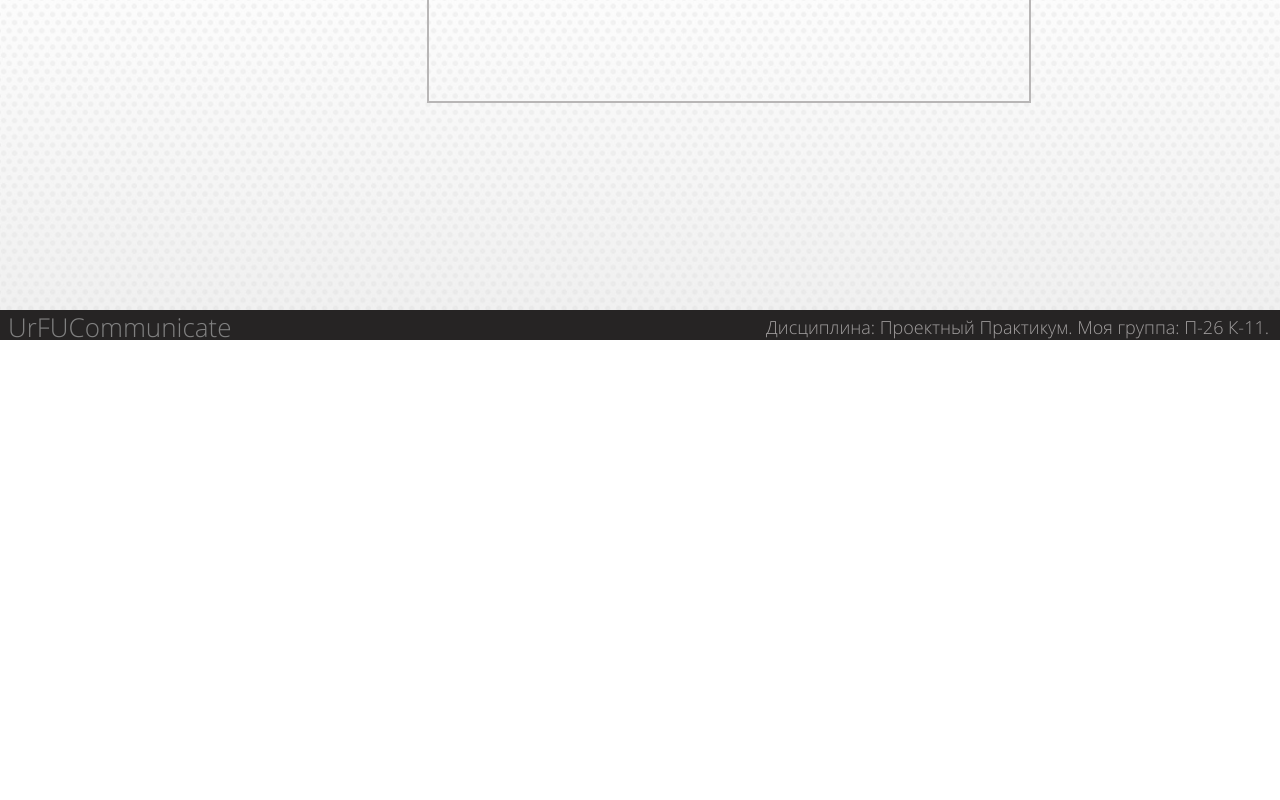
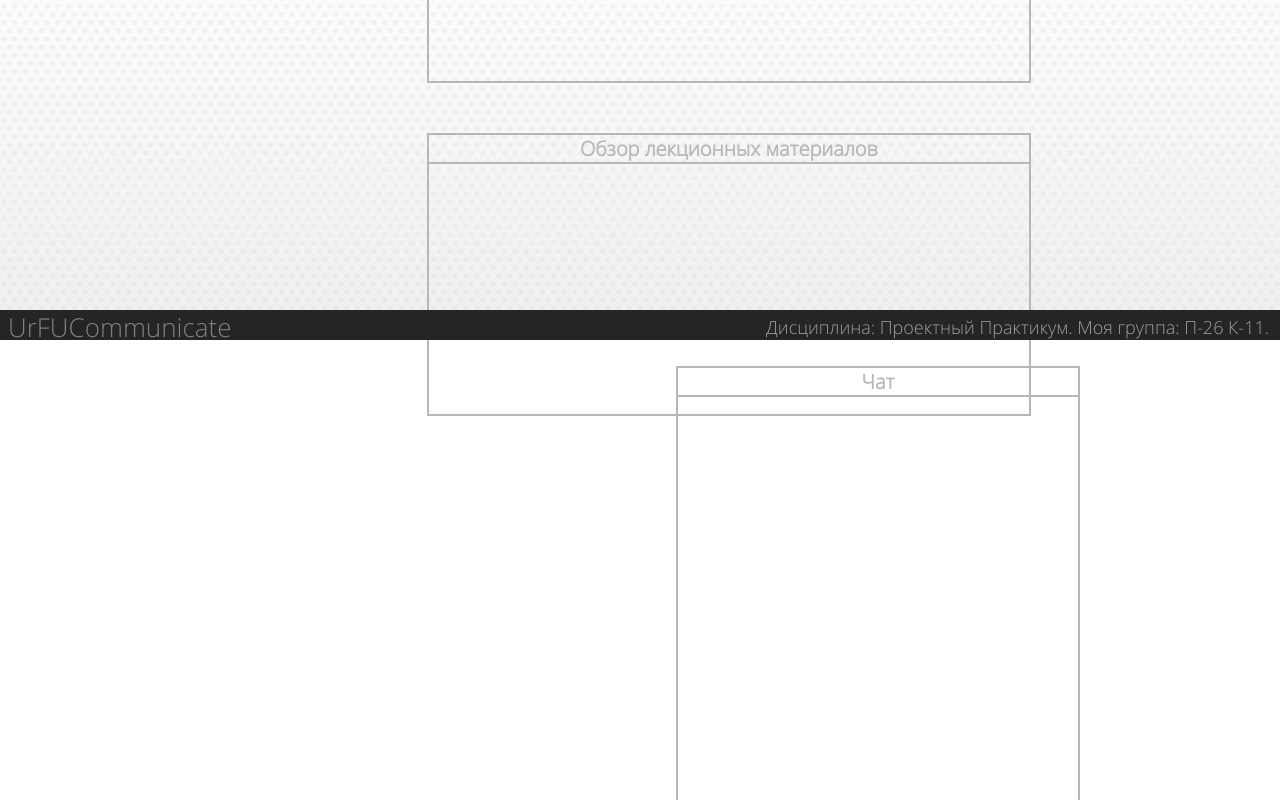
Before and after one commit to Veronse/UrfuCom, a plain HTML site: page UCsite/www/index.html in a window 1280 px wide. Shown: the part 460-1260 px from the top of the page. Before the commit the page ends 800 px from the top, so only its background shows below. Drawn offline with Linux system fonts and the light colour scheme.

Commit message:
add registration pages

```diff
--- /dev/null
+++ b/UCsite/www/css/AuthStyle.css
@@ -0,0 +1,91 @@
+@charset "UTF-8";
+@font-face {
+   font-family: 'Open Sans Light';
+   font-style: normal;
+   font-weight: normal;
+   src:url('opensanslight.woff') format('woff');
+ }
+
+*{
+  text-decoration: none;
+  margin: 0;
+  padding: 0;
+  outline: none;
+}
+
+html{height: 100%}
+
+body{
+  width:100%;
+  height:100%;
+  background-image: url(../image/AuthBack.png);
+  background-repeat: no-repeat;
+  background-size: cover;
+  float:left;
+}
+/* общие стили*/
+a{
+  color: #ffa3a3;
+}
+
+a, a:hover{
+  -webkit-transition: all.6s ease;
+  -moz-transition: all.6s ease;
+  -o-transition: all.6s ease;
+  -ms-transition: all.6s ease;
+   transition: all.6s ease;
+}
+
+a:hover{
+  color: #000000;
+}
+
+/* форма регистрации */
+
+.AuthForm{
+  height:200px;
+  width: 400px;
+  top: 0;
+  right: 0;
+  left: 0;
+  bottom: 0;
+  float:left;
+  margin: auto;
+  position: absolute;
+  text-align: center;
+  font-family: 'Open Sans Light',sans-serif;
+}
+
+.AuthForm input{
+  position: relative;
+  width:300px;
+  height:auto;
+  font-family: 'Open Sans Light',sans-serif;
+  font-size: 14px;
+  border: 2px solid silver;
+  border-radius: 10px;
+  padding: 10px;
+  margin-bottom: 10px;
+  left: 60px;
+}
+
+ #submitAuth{
+  width:150px;
+  height:auto;
+  font-family: 'Open Sans Light',sans-serif;
+  font-size: 14px;
+  border: 2px solid silver;
+  border-radius: 10px;
+  margin-bottom: 10px;
+  background-color: #ffa3a3;
+  cursor: pointer;
+  position: relative;
+  left: 60px;
+}
+
+#submitAuth:hover{background-color: #f55b38;}
+
+ .AuthForm p{
+  position:  relative;
+  left: 60px;
+}
--- a/UCsite/www/css/style.css
+++ b/UCsite/www/css/style.css
@@ -169,7 +169,7 @@ background-color: white;
   height:auto;
   border: 2px solid #b8b6b6;
   font-weight: bold;
-  margin-top: 3em;
+  margin-top: 2.5em;
   margin-left: 2em;
 }
 
@@ -222,7 +222,56 @@ background-color: white;
   background-color: #f55b38;
 }
 
+#Materials{
+  position: relative;
+  text-align: center;
+  float: left;
+  font-family: 'Open Sans Light', sans-serif;
+  color: #b8b6b6;
+  font-size: 20px;
+  width: 600px;
+  height:250px;
+  border: 2px solid #b8b6b6;
+  border-top: none;
+  font-weight: bold;
+  margin-left: 2em;
+  overflow-y: scroll;
+}
 
+/* чат */
+
+#chatHeader{
+  position: relative;
+  text-align: center;
+  float: right;
+  font-family: 'Open Sans Light', sans-serif;
+  color: #b8b6b6;
+  font-size: 20px;
+  width: 400px;
+  height:auto;
+  border: 2px solid #b8b6b6;
+  font-weight: bold;
+  margin-top: 2.5em;
+  margin-left: 2em;
+  margin-right: 10em;
+}
+
+#chatWindow{
+  position: relative;
+  text-align: center;
+  float: right;
+  font-family: 'Open Sans Light', sans-serif;
+  color: #b8b6b6;
+  font-size: 20px;
+  width: 400px;
+  height:765px;
+  border: 2px solid #b8b6b6;
+  border-top: none;
+  font-weight: bold;
+  margin-left: 2em;
+  overflow-y: scroll;
+  margin-right: 10em;
+}
 
 
 /* Футер */
@@ -254,6 +303,11 @@ footer span a{
   color: grey;
 }
 
+footer span a:hover{
+  color: inherit;
+  transition: none;
+}
+
 #groupInfo{
   float: right;
   margin: 3px;
--- a/UCsite/www/index.html
+++ b/UCsite/www/index.html
@@ -55,7 +55,22 @@
      <div id="ActualQuestionsList">
 
      </div>
+     <div class="CenterHeader">
+       Обзор лекционных материалов
+     </div>
+     <div id="Materials">
+
+     </div>
+
    </div>
+
+   <div id="chatHeader">
+     Чат
+   </div>
+   <div id="chatWindow">
+
+   </div>
+
 
     <footer>
       <span id="projectName"><a href="index.html">UrFUCommunicate</a></span>
```
Also changed, not shown: UCsite/www/authorizeStudent.html (added, +22 -0 lines), UCsite/www/authorizeTeacher.html (added, +22 -0 lines), UCsite/www/image/AuthBack.png (added).
